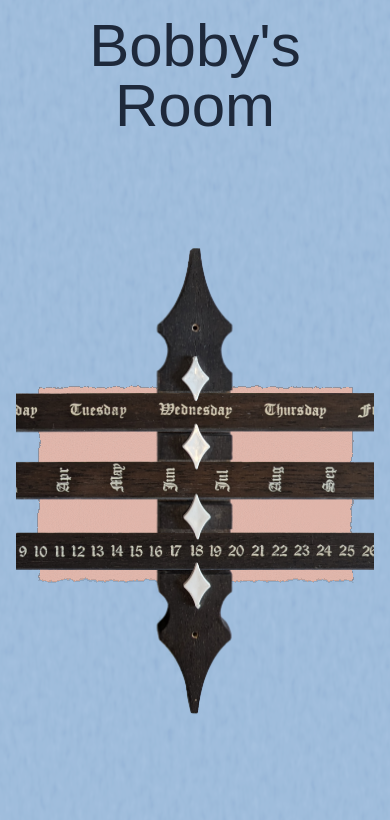
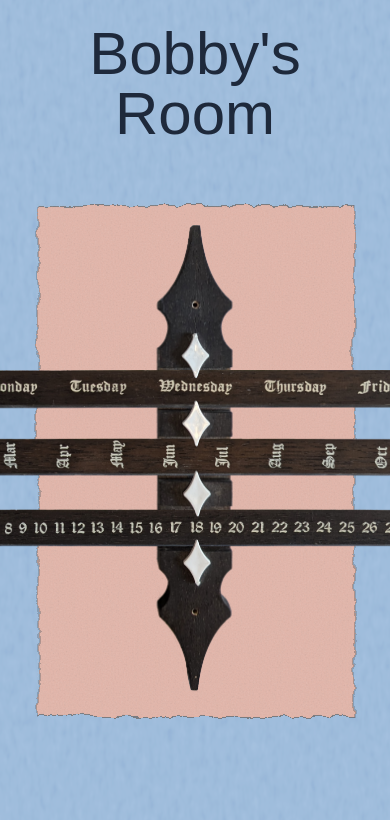
Before and after one commit to connolly27/my-compass, a Next.js app: page / in a window 390 px wide. Shown: the top 820 px of the page. Built offline with nearby package versions, Linux system fonts and the light colour scheme; a web font is replaced by a local one.

Commit message:
Move components to file

```diff
--- a/components/BobbysRoom.tsx
+++ b/components/BobbysRoom.tsx
@@ -1,120 +1,25 @@
-import React, { useId, useEffect, useState } from "react";
+import React from "react";
 import CalendarSlider from "./CalendarSlider";
-
-interface ConstructionPaperProps {
-  color: string;
-  className?: string;
-  children: React.ReactNode;
-}
-
-const ConstructionPaper = ({ color, className, children }: ConstructionPaperProps) => {
-  const stableId = useId();
-
-  const [seeds, setSeeds] = useState({
-    textureSeed: 1,
-    edgeSeed: 1,
-  });
-
-  useEffect(() => {
-    // Initial update
-    setSeeds({
-      textureSeed: Math.random() * 1000,
-      edgeSeed: Math.random() * 1000,
-    });
-  }, []);
-
-  const textureId = `paper-texture-${stableId}`;
-  const edgeId = `rough-edge-${stableId}`;
-
-  return (
-    <div className={`relative ${className}`}>
-      <svg
-        viewBox="0 0 300 200"
-        className="w-full h-full absolute"
-        key={`${seeds.textureSeed}-${seeds.edgeSeed}`} // Force rerender
-      >
-        <filter id={textureId}>
-          <feTurbulence
-            type="fractalNoise"
-            baseFrequency="1.2"
-            numOctaves="4"
-            seed={seeds.textureSeed}
-            stitchTiles="stitch"
-          />
-          <feColorMatrix type="saturate" values="0" />
-          <feComposite operator="in" in2="SourceGraphic" />
-        </filter>
-
-        <filter id={edgeId}>
-          <feTurbulence type="turbulence" baseFrequency="0.08" numOctaves="6" seed={seeds.edgeSeed} />
-          <feDisplacementMap in="SourceGraphic" scale="4" />
-        </filter>
-
-        <rect
-          x="19"
-          y="19"
-          width="262"
-          height="162"
-          fill={color}
-          stroke="#444444"
-          strokeWidth="0.5"
-          strokeOpacity="0.6"
-          filter={`url(#${edgeId})`}
-          opacity="0.95"
-        />
-
-        <rect
-          x="19"
-          y="19"
-          width="262"
-          height="162"
-          fill={color}
-          filter={`url(#${textureId})`}
-          opacity="0.15" // Increased opacity
-        />
-      </svg>
-      <div className="relative z-10">{children}</div>
-    </div>
-  );
-};
-
-const StuccoBackground = () => (
-  <div className="fixed inset-0 -z-10">
-    <svg className="w-full h-full" viewBox="0 0 100 100" preserveAspectRatio="none">
-      <filter id="noise">
-        <feTurbulence type="fractalNoise" baseFrequency="0.6" numOctaves="2" seed="5" stitchTiles="stitch" />
-        <feColorMatrix type="saturate" values="0" />
-        <feComponentTransfer>
-          <feFuncR type="gamma" amplitude="0.8" exponent="1" />
-          <feFuncG type="gamma" amplitude="0.8" exponent="1" />
-          <feFuncB type="gamma" amplitude="0.8" exponent="1" />
-        </feComponentTransfer>
-        <feBlend mode="soft-light" in2="SourceGraphic" />
-      </filter>
-
-      <rect width="100" height="100" fill="#A7C4E2" />
-      <rect width="100%" height="100%" fill="#96B5D6" filter="url(#noise)" opacity="0.25" />
-      <rect width="100%" height="100%" fill="#B4CDE5" filter="url(#noise)" opacity="0.15" />
-      <rect width="100%" height="100%" fill="#89AAD0" filter="url(#noise)" opacity="0.1" />
-    </svg>
-  </div>
-);
+import StuccoBackground from "./StuccoBackground";
+import ConstructionPaper from "./ConstructionPaper";
 
 const BobbysRoom: React.FC = () => {
   return (
-    <div className="min-h-screen p-4">
+    <div className="min-h-screen py-4">
       {/* Stucco Background */}
       <StuccoBackground />
 
       {/* Main Content */}
       <div className="max-w-[1400px] mx-auto space-y-4">
         {/* Heading */}
-        <h1 className="text-6xl text-center mb-8 text-slate-800">Bobby&apos;s Room</h1>
+        <div className="px-4">
+          <h1 className="text-6xl text-center mt-2 mb-0 text-slate-800">Bobby&apos;s Room</h1>
+        </div>
 
         {/* Grid Layout */}
         <div className="grid gap-4 h-[1000px]">
           {/* Calendar Slider - Full width always */}
-          <div className="col-span-full overflow-hidden">
+          <div className="col-span-full overflow-hidden md:h-[500px] h-[600px]">
             <ConstructionPaper color="#E6B5A6" className="h-full overflow-hidden flex items-center justify-center">
               <CalendarSlider />
             </ConstructionPaper>
--- a/components/CalendarSlider.tsx
+++ b/components/CalendarSlider.tsx
@@ -12,10 +12,11 @@ const CalendarSlider = () => {
   });
   const dragStartX = useRef(0);
   const currentOffset = useRef(0);
+  const containerRef = useRef<HTMLDivElement>(null);
 
   const chassisWidth = 77;
   const chassisHeight = 470;
-  const visibleSliderWidth = 100; // Width of the visible slider area
+  const visibleSliderWidth = 100;
 
   const sliderConfigs: Array<{ type: SliderType; width: number; height: number; y: number; displayHeight: number }> = [
     { type: "weekday", width: 3692, height: 200, y: 145, displayHeight: 40 },
@@ -70,25 +71,39 @@ const CalendarSlider = () => {
 
   // Touch events
   const handleTouchStart = (e: React.TouchEvent, type: SliderType) => {
-    e.preventDefault();
     const touch = e.touches[0];
     handleStart(touch.clientX, type);
   };
 
   const handleTouchMove = (e: React.TouchEvent) => {
-    e.preventDefault();
+    if (!isDragging) return;
     const touch = e.touches[0];
     handleMove(touch.clientX);
   };
 
   useEffect(() => {
+    const handleWheel = (e: WheelEvent) => {
+      if (isDragging) {
+        e.preventDefault();
+      }
+    };
+
+    const currentContainer = containerRef.current;
+    if (currentContainer) {
+      currentContainer.addEventListener("wheel", handleWheel, { passive: false });
+    }
+
     if (isDragging) {
       document.addEventListener("mouseup", handleEnd);
       document.addEventListener("mouseleave", handleEnd);
       document.addEventListener("touchend", handleEnd);
       document.addEventListener("touchcancel", handleEnd);
     }
+
     return () => {
+      if (currentContainer) {
+        currentContainer.removeEventListener("wheel", handleWheel);
+      }
       document.removeEventListener("mouseup", handleEnd);
       document.removeEventListener("mouseleave", handleEnd);
       document.removeEventListener("touchend", handleEnd);
@@ -98,7 +113,8 @@ const CalendarSlider = () => {
 
   return (
     <div
-      className="relative overflow-visible"
+      ref={containerRef}
+      className="relative overflow-visible touch-pan-y"
       style={{
         height: "470px",
         width: "77px",
@@ -123,13 +139,13 @@ const CalendarSlider = () => {
       {sliderConfigs.map((config) => (
         <div
           key={config.type}
-          className="absolute left-1/2 cursor-grab active:cursor-grabbing touch-none"
+          className="absolute left-1/2 cursor-grab active:cursor-grabbing touch-pan-x select-none"
           style={{
             top: sliderPositions[config.type].y,
             width: "750px",
             height: `${config.displayHeight}px`,
             transform: `translateX(calc(-50% + ${sliderOffsets[config.type]}px))`,
-            userSelect: "none",
+            touchAction: "pan-x",
           }}
           onMouseDown={(e) => handleMouseDown(e, config.type)}
           onTouchStart={(e) => handleTouchStart(e, config.type)}
@@ -139,7 +155,7 @@ const CalendarSlider = () => {
             alt={`${config.type} slider`}
             width={config.width}
             height={config.height}
-            className="w-full h-full object-cover"
+            className="w-full h-full object-cover pointer-events-none"
             draggable={false}
           />
         </div>
@@ -152,7 +168,7 @@ const CalendarSlider = () => {
           alt="Slider diamonds"
           width={chassisWidth}
           height={chassisHeight}
-          className="w-full h-auto"
+          className="w-full h-auto pointer-events-none"
           priority
         />
       </div>
--- /dev/null
+++ b/components/ConstructionPaper.tsx
@@ -0,0 +1,109 @@
+import React, { useId, useEffect, useState } from "react";
+
+interface ConstructionPaperProps {
+  color: string;
+  className?: string;
+  children: React.ReactNode;
+}
+
+const ConstructionPaper = ({ color, className, children }: ConstructionPaperProps) => {
+  const stableId = useId();
+  const [isMobile, setIsMobile] = useState(false);
+
+  const [seeds, setSeeds] = useState({
+    textureSeed: 1,
+    edgeSeed: 1,
+  });
+
+  useEffect(() => {
+    // Handle resize events
+    const handleResize = () => {
+      setIsMobile(window.innerWidth < 768); // 768px is standard md breakpoint
+    };
+
+    // Initial check
+    handleResize();
+
+    // Add listener
+    window.addEventListener("resize", handleResize);
+
+    // Initial seeds
+    setSeeds({
+      textureSeed: Math.random() * 1000,
+      edgeSeed: Math.random() * 1000,
+    });
+
+    // Cleanup
+    return () => window.removeEventListener("resize", handleResize);
+  }, []);
+
+  const textureId = `paper-texture-${stableId}`;
+  const edgeId = `rough-edge-${stableId}`;
+
+  // Adjust viewBox based on screen size
+  const viewBox = isMobile ? "0 0 200 300" : "0 0 300 200";
+
+  // Adjust rectangle dimensions based on screen size
+  const rectDimensions = isMobile
+    ? {
+        x: "19",
+        y: "19",
+        width: "162",
+        height: "262",
+      }
+    : {
+        x: "19",
+        y: "19",
+        width: "262",
+        height: "162",
+      };
+
+  return (
+    <div className={`relative ${className}`}>
+      <svg viewBox={viewBox} className="w-full h-full absolute" key={`${seeds.textureSeed}-${seeds.edgeSeed}`}>
+        <filter id={textureId}>
+          <feTurbulence
+            type="fractalNoise"
+            baseFrequency="1.2"
+            numOctaves="4"
+            seed={seeds.textureSeed}
+            stitchTiles="stitch"
+          />
+          <feColorMatrix type="saturate" values="0" />
+          <feComposite operator="in" in2="SourceGraphic" />
+        </filter>
+
+        <filter id={edgeId}>
+          <feTurbulence type="turbulence" baseFrequency="0.08" numOctaves="6" seed={seeds.edgeSeed} />
+          <feDisplacementMap in="SourceGraphic" scale="4" />
+        </filter>
+
+        <rect
+          x={rectDimensions.x}
+          y={rectDimensions.y}
+          width={rectDimensions.width}
+          height={rectDimensions.height}
+          fill={color}
+          stroke="#444444"
+          strokeWidth="0.5"
+          strokeOpacity="0.6"
+          filter={`url(#${edgeId})`}
+          opacity="0.95"
+        />
+
+        <rect
+          x={rectDimensions.x}
+          y={rectDimensions.y}
+          width={rectDimensions.width}
+          height={rectDimensions.height}
+          fill={color}
+          filter={`url(#${textureId})`}
+          opacity="0.15"
+        />
+      </svg>
+      <div className="relative z-10">{children}</div>
+    </div>
+  );
+};
+
+export default ConstructionPaper;
--- /dev/null
+++ b/components/StuccoBackground.tsx
@@ -0,0 +1,25 @@
+import React from "react";
+
+const StuccoBackground = () => (
+  <div className="fixed inset-0 -z-10">
+    <svg className="w-full h-full" viewBox="0 0 100 100" preserveAspectRatio="none">
+      <filter id="noise">
+        <feTurbulence type="fractalNoise" baseFrequency="0.6" numOctaves="2" seed="5" stitchTiles="stitch" />
+        <feColorMatrix type="saturate" values="0" />
+        <feComponentTransfer>
+          <feFuncR type="gamma" amplitude="0.8" exponent="1" />
+          <feFuncG type="gamma" amplitude="0.8" exponent="1" />
+          <feFuncB type="gamma" amplitude="0.8" exponent="1" />
+        </feComponentTransfer>
+        <feBlend mode="soft-light" in2="SourceGraphic" />
+      </filter>
+
+      <rect width="100" height="100" fill="#A7C4E2" />
+      <rect width="100%" height="100%" fill="#96B5D6" filter="url(#noise)" opacity="0.25" />
+      <rect width="100%" height="100%" fill="#B4CDE5" filter="url(#noise)" opacity="0.15" />
+      <rect width="100%" height="100%" fill="#89AAD0" filter="url(#noise)" opacity="0.1" />
+    </svg>
+  </div>
+);
+
+export default StuccoBackground;
```
